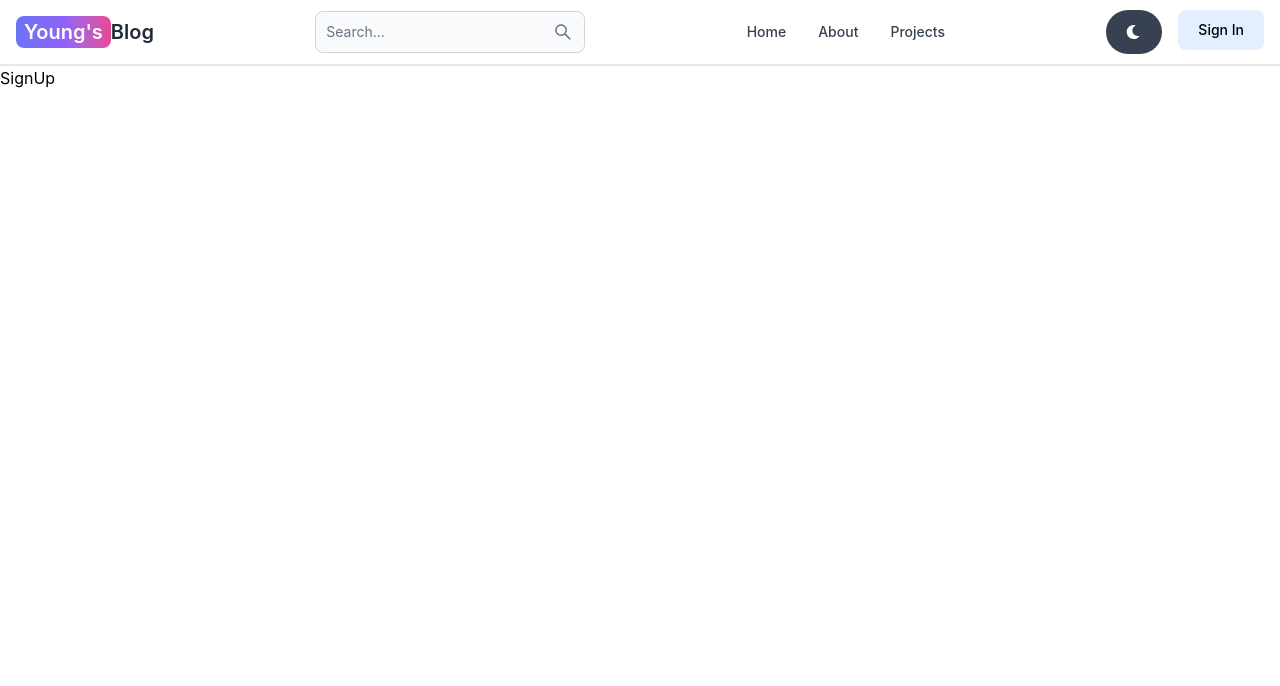
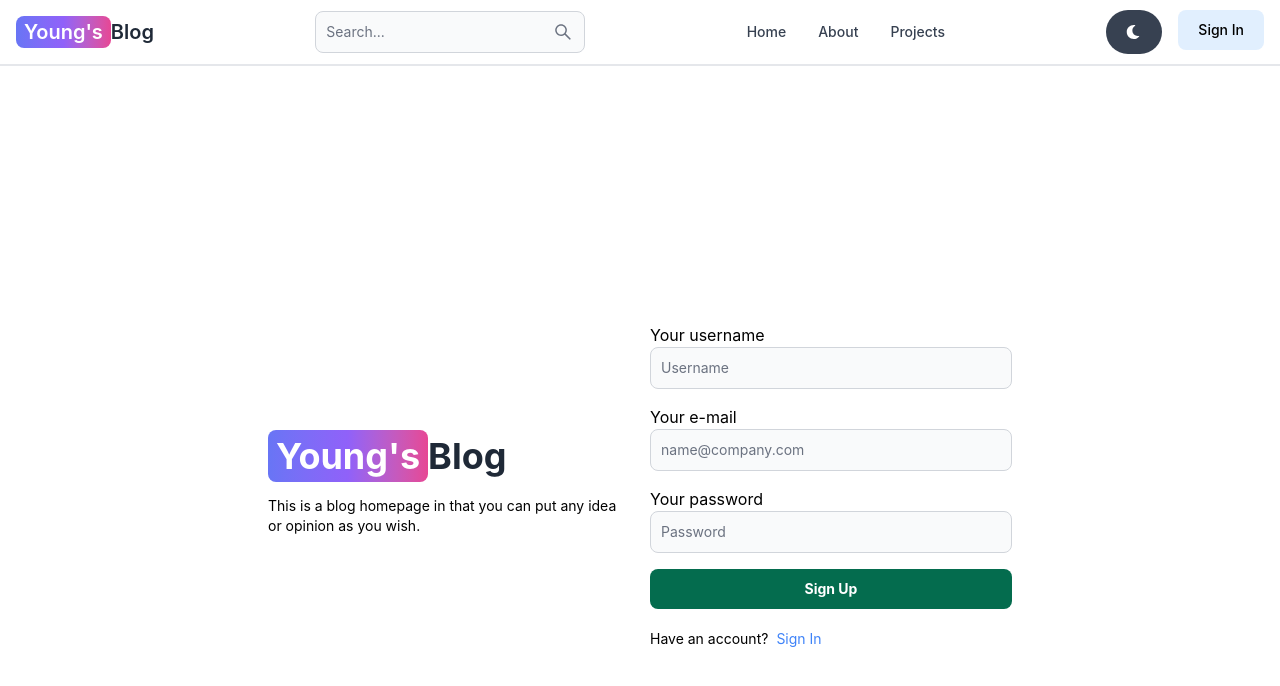
Before and after one commit to guniluk/MERN-BLOG, a React (Vite) app in the folder client/: page /sign-up in a window 1280 px wide. Shown: the top 686 px of the page. Built offline with nearby package versions, Linux system fonts and the light colour scheme.

Commit message:
add signup page(client)

```diff
--- a/client/src/pages/SignUp.jsx
+++ b/client/src/pages/SignUp.jsx
@@ -1,3 +1,136 @@
+import { TextInput, Label, Button, Alert, Spinner } from 'flowbite-react';
+import { useState } from 'react';
+import { Link, useNavigate } from 'react-router-dom';
+
 export default function SignUp() {
-  return <div>SignUp</div>;
+  const [formData, setFormData] = useState({});
+  const [errorMessage, setErrorMessage] = useState(null);
+  const [loading, setLoading] = useState(false);
+
+  const navigate = useNavigate();
+
+  const handleChange = (e) => {
+    setFormData((prev) => ({ ...prev, [e.target.id]: e.target.value.trim() }));
+  };
+  // console.log(formData);
+  const handleSubmit = async (e) => {
+    e.preventDefault();
+    if (!formData.username || !formData.email || !formData.password) {
+      return setErrorMessage('All fields are required');
+    }
+    try {
+      setLoading(true);
+      setErrorMessage(null);
+      const res = await fetch('/api/auth/signup', {
+        method: 'POST',
+        headers: {
+          'Content-Type': 'application/json',
+        },
+        body: JSON.stringify(formData),
+      });
+      const data = await res.json();
+      if (data.success === false) {
+        setLoading(false);
+        return setErrorMessage(data.message);
+      }
+      setLoading(false);
+      setFormData({});
+      if (res.ok) {
+        navigate('/sign-in');
+      }
+    } catch (error) {
+      // console.log(error);
+      setLoading(false);
+      setErrorMessage(error.message);
+    }
+  };
+  return (
+    <div className="mt-5 min-h-screen flex">
+      <div className="flex flex-col gap-5 p-3 max-w-3xl mx-auto md:flex-row md:items-center">
+        {/* left side */}
+        <div className="flex-1">
+          <Link
+            to="/"
+            className=" font-bold text-gray-800 hover:text-gray-500 dark:text-white text-4xl"
+          >
+            <span className="px-2 py-1 bg-linear-to-r from-indigo-500 via-purple-500 to-pink-500 rounded-lg text-white">
+              Young's
+            </span>
+            Blog
+          </Link>
+          <p className="mt-5 text-sm">
+            This is a blog homepage in that you can put any idea or opinion as
+            you wish.{' '}
+          </p>
+        </div>
+
+        {/* right side */}
+        <div className="flex-1">
+          <form onSubmit={handleSubmit} className="flex flex-col gap-4 ">
+            <div>
+              <label htmlFor="username">Your username </label>
+              <TextInput
+                id="username"
+                type="text"
+                value={formData.username || ''}
+                onChange={handleChange}
+                placeholder="Username"
+              />
+            </div>
+            <div>
+              <label htmlFor="email">Your e-mail</label>
+              <TextInput
+                id="email"
+                type="email"
+                value={formData.email || ''}
+                onChange={handleChange}
+                placeholder="name@company.com"
+              />
+            </div>
+            <div>
+              <label htmlFor="password">Your password</label>
+              <TextInput
+                id="password"
+                type="password"
+                value={formData.password || ''}
+                onChange={handleChange}
+                placeholder="Password"
+              />
+            </div>
+
+            {/* <button className="bg-amber-700 text-lg text-white font-semibold rounded-lg py-2">
+              Sign Up{' '}
+            </button> */}
+            <Button
+              type="submit"
+              color="green"
+              disabled={loading}
+              className="font-bold"
+            >
+              {loading ? (
+                <>
+                  {' '}
+                  <Spinner size="sm" />
+                  <span className="pl-3">Loading...</span>
+                </>
+              ) : (
+                'Sign Up'
+              )}
+            </Button>
+          </form>
+          <div className="flex gap-2 text-sm mt-5">
+            <span>Have an account?</span>
+            <Link to="/sign-in" className="text-blue-500">
+              Sign In
+            </Link>
+          </div>
+          {errorMessage && (
+            <Alert className="mt-5" color="failure">
+              {errorMessage}
+            </Alert>
+          )}
+        </div>
+      </div>
+    </div>
+  );
 }
--- a/client/vite.config.js
+++ b/client/vite.config.js
@@ -1,8 +1,16 @@
 import { defineConfig } from 'vite';
 import react from '@vitejs/plugin-react';
 import tailwindcss from '@tailwindcss/vite';
-import flowbiteReact from "flowbite-react/plugin/vite";
+import flowbiteReact from 'flowbite-react/plugin/vite';
 
 export default defineConfig({
   plugins: [react(), tailwindcss(), flowbiteReact()],
+  server: {
+    proxy: {
+      '/api': {
+        target: 'http://localhost:3000',
+        secure: false,
+      },
+    },
+  },
 });
```
Also changed, not shown: client/.flowbite-react/class-list.json, 1 other file (tests, documents, lock files or other folders).
